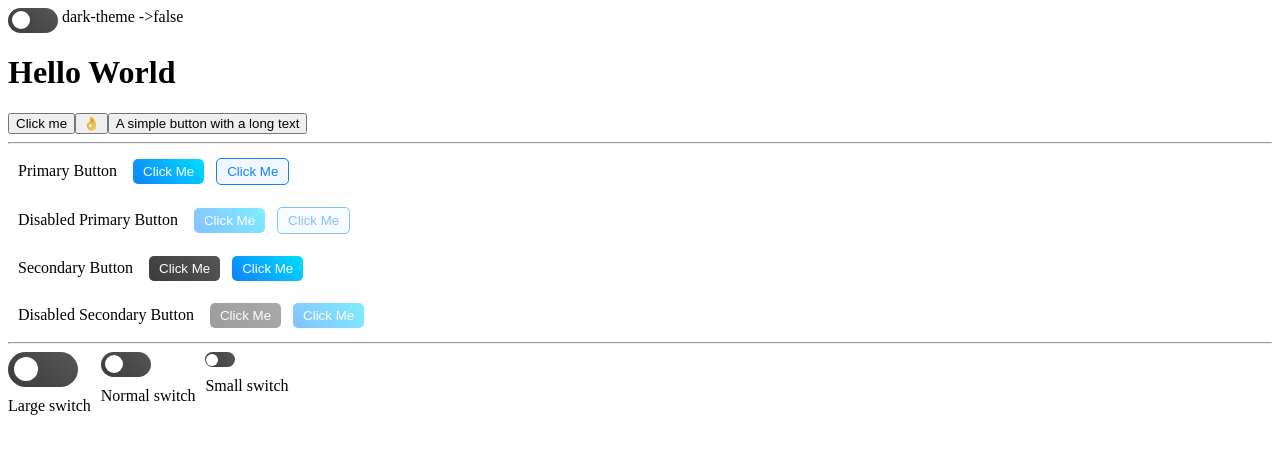
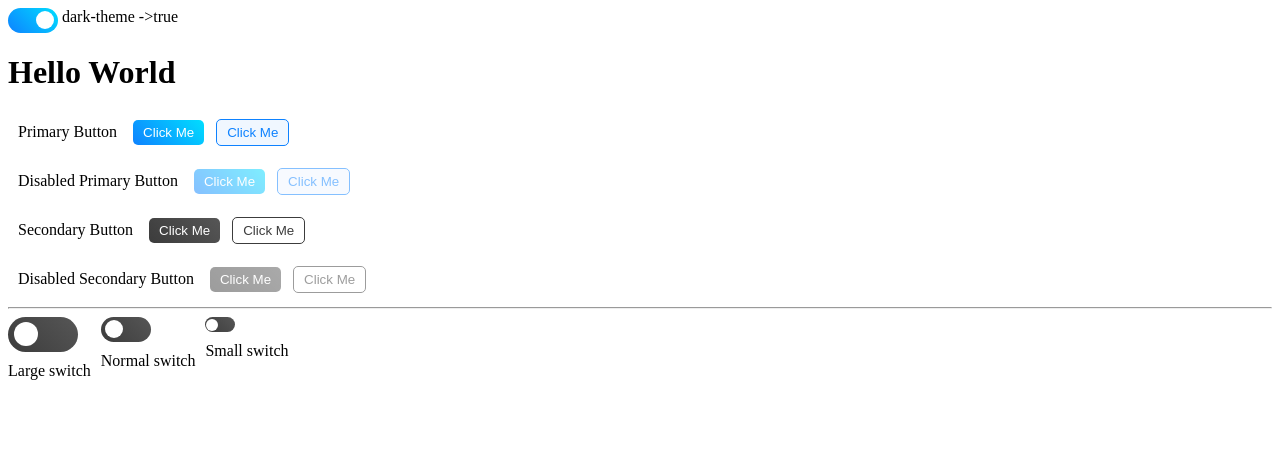
Before and after one commit to RDayalMunda/rdm-vue3-components, a Vue app: page / in a window 1280 px wide. Shown: the top 454 px of the page. Built offline with nearby package versions, Linux system fonts and the light colour scheme.

Commit message:
primary secondary outlines and shining

```diff
--- a/src/App.vue
+++ b/src/App.vue
@@ -13,6 +13,7 @@ import RdmToggle from "./components/RdmSwitch.vue";
 import "./scss/_styles.scss";
 import { ref, watch } from "vue";
 import RdmSwitchRunner from "./components/RdmSwitchRunner.vue";
+document.body.classList.add("rdm-dark");
 const isDarkTheme = ref(document.body.classList.contains("rdm-dark"));
 watch(isDarkTheme, (newVal) => {
   if (newVal) {
--- a/src/components/RdmButtonRunner.vue
+++ b/src/components/RdmButtonRunner.vue
@@ -1,10 +1,4 @@
 <template>
-  <div>
-    <button @click="handleClick">Click me</button>
-    <button @click="handleClick">👌</button>
-    <button @click="handleClick">A simple button with a long text</button>
-  </div>
-  <hr />
   <div class="custom-container">
     <div>
       <label>Primary Button</label>
--- a/src/scss/_button.scss
+++ b/src/scss/_button.scss
@@ -5,10 +5,6 @@ body {
   --rdm-secondary-color: #fff;
 }
 body.rdm-dark {
-  --rdm-primary-color: #fff;
-  --rdm-secondary-color: #000;
-  --rdm-primary-button-border: #9d9d9d;
-  --rdm-secondary-button-border: #9d9d9d;
 }
 
 .rdm-button {
@@ -40,6 +36,11 @@ body.rdm-dark {
   border: 1px solid var(--rdm-primary-bg);
   background: var(--rdm-primary-outline-bg);
   color: var(--rdm-primary-bg);
+}
+.rdm-button[variant="secondary-outline"] {
+  border: 1px solid var(--rdm-secondary-bg);
+  background: var(--rdm-secondary-outline-bg);
+  color: var(--rdm-secondary-bg);
 }
 
 .rdm-button[disabled] {
@@ -73,15 +74,25 @@ body.rdm-dark {
   );
 }
 
+.rdm-button[variant="secondary-outline"]::before {
+  background: linear-gradient(
+    120deg,
+    rgba(255, 255, 255, 0.1) 0%,
+    var(--rdm-secondary-bg) 50%,
+    rgba(255, 255, 255, 0.1) 100%
+  );
+}
+
 .rdm-button:not([disabled]):hover::before {
-  animation: shine 1s forwards;
+  animation: rdm-button-shine 1s forwards infinite;
   opacity: 1;
 }
-.rdm-button[variant="primary-outline"]:not([disabled]):hover::before {
+.rdm-button[variant="primary-outline"]:not([disabled]):hover::before,
+.rdm-button[variant="secondary-outline"]:not([disabled]):hover::before {
   opacity: 0.2;
 }
 
-@keyframes shine {
+@keyframes rdm-button-shine {
   0% {
     left: -75%;
   }
--- a/src/scss/_variables.scss
+++ b/src/scss/_variables.scss
@@ -9,9 +9,4 @@ body {
 
 /* Dark theme */
 body.rdm-dark {
-  --rdm-primary-bg: #0e82ff;
-  --rdm-primary-bg-2: #00deff;
-  --rdm-primary-outline-bg: #f0f7ff;
-  --rdm-secondary-bg: #03dac6;
-  --rdm-secondary-bg-2: #03dac6;
 }
```
